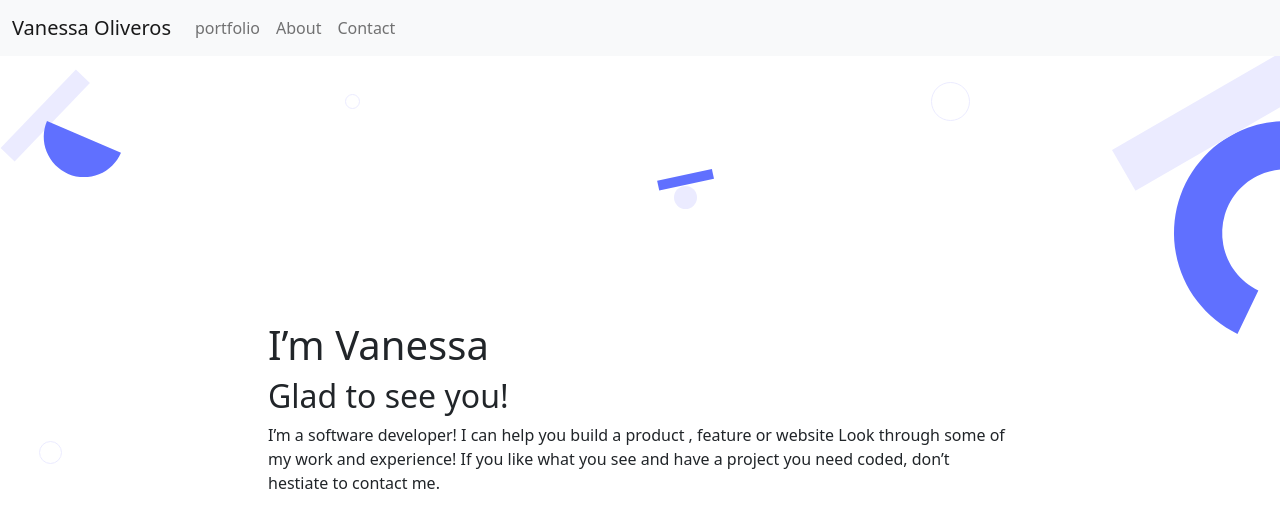
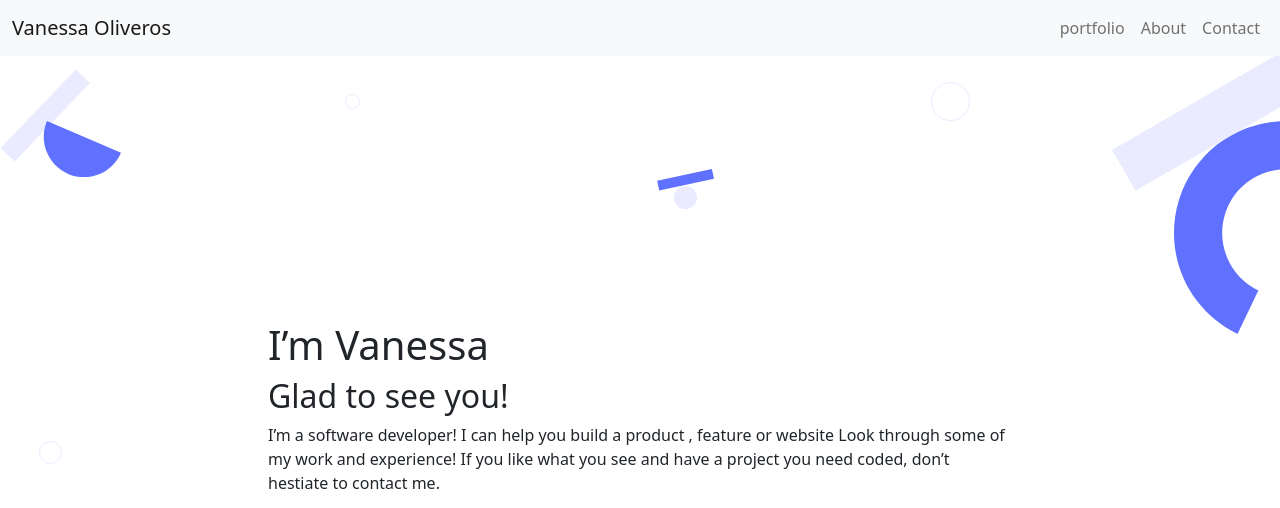
Before and after one commit to vvoo21/Bootstrap-project, a website: page index.html in a window 1280 px wide. Shown: the top 508 px of the page. Drawn offline with nearby package versions, Linux system fonts and the light colour scheme.

Commit message:
Update navigation position to the right

```diff
--- a/index.html
+++ b/index.html
@@ -22,7 +22,7 @@
                 <button class="navbar-toggler" type="button" data-bs-toggle="collapse" data-bs-target="#mobilenav">
                     <span class="navbar-toggler-icon"></span>
                 </button>
-                <div class="collapse navbar-collapse" id="mobilenav">
+                <div class="collapse navbar-collapse d-flex justify-content-end" id="mobilenav">
                     <ul class="navbar-nav">
                         <li class="nav-item">
                             <a class="nav-link" href="#landing">portfolio</a>
--- a/src/styles.css
+++ b/src/styles.css
@@ -9,4 +9,5 @@ body {
 /* landing section */
 .landing {
     background: white url('../images/header-shap-desktop.svg');
+    background-repeat: no-repeat;
 }
```
